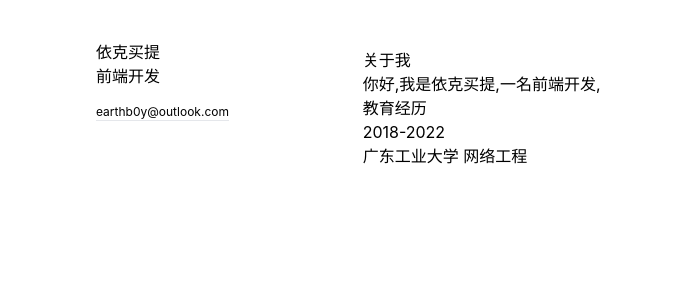
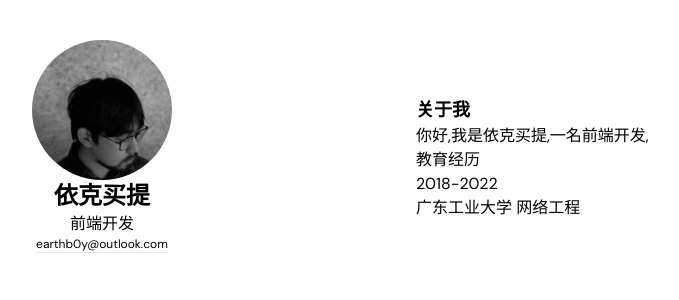
Before and after one commit to Ekarmore/resume, a Next.js app: page / in a window 1280 px wide. Shown: the top 300 px of the page, without its empty margins (64-743 px from the left). Built offline with nearby package versions, Linux system fonts and the light colour scheme.

Commit message:
page build

```diff
--- /dev/null
+++ b/components/layout.tsx
@@ -0,0 +1,15 @@
+// import { Inter } from '@next/font/google';
+
+// If loading a variable font, you don't need to specify the font weight
+// const inter = Inter({ subsets: ['latin'] })
+
+
+export default function RootLayout({ children }: {
+  children: React.ReactNode;
+}) {
+  return (
+    <html lang="en">
+      <body>{children}</body>
+    </html>
+  );
+}
--- a/package.json
+++ b/package.json
@@ -9,6 +9,7 @@
     "lint": "next lint"
   },
   "dependencies": {
+    "@next/font": "^13.0.6",
     "@types/node": "18.11.11",
     "@types/react": "18.0.26",
     "@types/react-dom": "18.0.9",
--- a/pages/_app.tsx
+++ b/pages/_app.tsx
@@ -1,6 +1,15 @@
 import '../styles/globals.css'
+import Layout from "../components/layout";
 import type { AppProps } from 'next/app'
+import {DM_Sans} from '@next/font/google'
 
+// If loading a variable font, you don't need to specify the font weight
+const dm = DM_Sans({ weight:['400'],subsets: ['latin'] })
 export default function App({ Component, pageProps }: AppProps) {
-  return <Component {...pageProps} />
+  return (
+    <main className={dm.className}>
+      <Component {...pageProps} />
+    </main>
+    )
+
 }
--- a/pages/index.tsx
+++ b/pages/index.tsx
@@ -1,25 +1,25 @@
-import Head from 'next/head'
 import Image from 'next/image'
-import styles from '../styles/Home.module.css'
+import avatar from "../public/Avatar.webp";
 
-export default function Home() {
+export default function resume() {
   return (
     <div className='relative'>
-<section className='top-10 left-40 fixed'>
-      <p  pt-5 text-xl font-extrabold font-mono>依克买提</p>
-      <span text-sm op-80>前端开发</span>
-      <div className='pt-4 flex items-center'><span className='text-xs border-b border-b-dashed'>earthb0y@outlook.com</span></div>
+<section className='mx-auto flex flex-col flex-wrap w-78 justify-center items-center md:top-10 md:left-24 md:fixed'>
+    <Image alt='my avatar' width={140} className='scale-1.5 rounded-full' placeholder='blur' src={avatar}/>
+      <p className='font-bold text-2xl'>依克买提</p>
+      <div >前端开发</div>
+      <div className='flex items-center'><div className='text-xs border-b border-b-dashed'>earthb0y@outlook.com</div></div>
     </section>
-     <article  className='mx-auto w-1/3 h-screen mt-12'>
+     <article className='mx-auto w-1/4 mt-24'>
        <section>
-       <p font-sans w-12 text-white text-sm p-1 bg-black>关于我</p>
-       <div pt-5>
-       <p font-sans>你好,我是依克买提,一名前端开发,</p>
+       <p className='text-lg font-bold'>关于我</p>
+       <div>
+       <p >你好,我是依克买提,一名前端开发,</p>
        </div>
-       <div mt-5>
-       <p font-mono w-16 text-white text-sm p-1 bg-black>教育经历</p>
-       <div pt-5>
-       <p font-sans font-bold>2018-2022</p><span>广东工业大学</span><span> 网络工程</span>
+       <div >
+       <p >教育经历</p>
+       <div >
+       <p >2018-2022</p><span>广东工业大学</span><span> 网络工程</span>
        </div>
        </div>
        </section>
```
Also changed, not shown: public/Avatar.webp (added), 1 other file (tests, documents, lock files or other folders).
